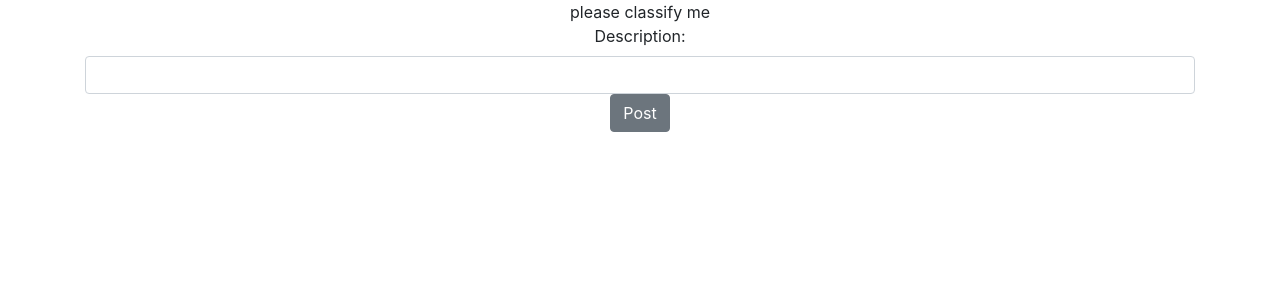
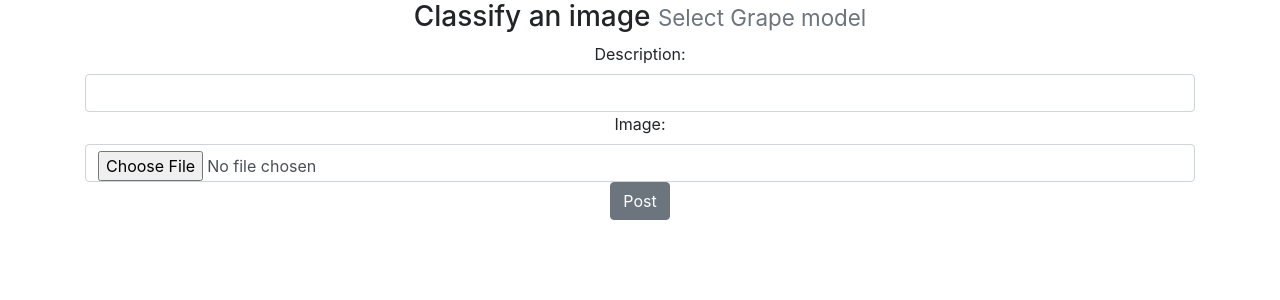
Before and after one commit to Pirner/grape_disease_classification, a Django app: page /grape_classifier/classify in a window 1280 px wide. Shown: the top 300 px of the page. Run offline with Django 4.2, Linux system fonts and the light colour scheme; some libraries are stand-ins or nearby versions.

Commit message:
add image field to classification request

```diff
--- a/grape_doc/grape_classifier/forms.py
+++ b/grape_doc/grape_classifier/forms.py
@@ -8,8 +8,9 @@ class ClassificationRequestForm(forms.ModelForm):
 
     class Meta:
         model = GrapeClassification
-        fields = ('description', )
+        fields = ('description', 'image')
 
         widgets = {
-            'description': forms.TextInput(attrs={'class': 'form-control small'})
+            'description': forms.TextInput(attrs={'class': 'form-control small'}),
+            'image': forms.FileInput(attrs={'class': 'form-control small'})
         }
--- a/grape_doc/grape_classifier/models.py
+++ b/grape_doc/grape_classifier/models.py
@@ -5,3 +5,4 @@ from django.db import models
 class GrapeClassification(models.Model):
     description = models.CharField(max_length=200)
     pub_date = models.DateTimeField('date published')
+    image = models.FileField(upload_to='uploads/', blank=True)
--- a/grape_doc/grape_classifier/templates/grape_classifier/classify_view.html
+++ b/grape_doc/grape_classifier/templates/grape_classifier/classify_view.html
@@ -8,7 +8,10 @@
 
 <main role="main">
     <div class="container text-center">
-        please classify me
+        <h3>
+            Classify an image
+            <small class="text-muted">Select Grape model</small>
+        </h3>
         <form>
             <div class="mb-3">
                 <div class="form-group">
```
Also changed, not shown: grape_doc/grape_classifier/migrations/0002_grapeclassification_image.py (added).
